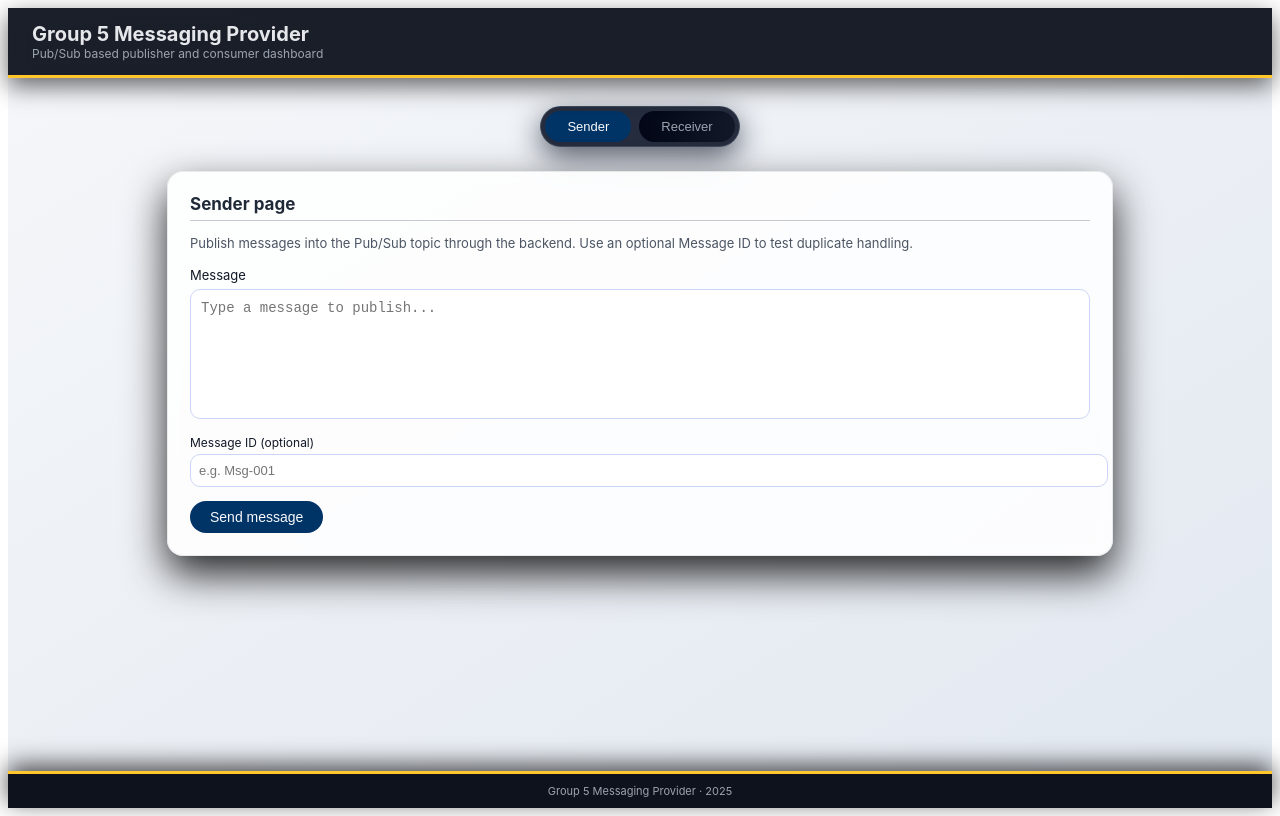
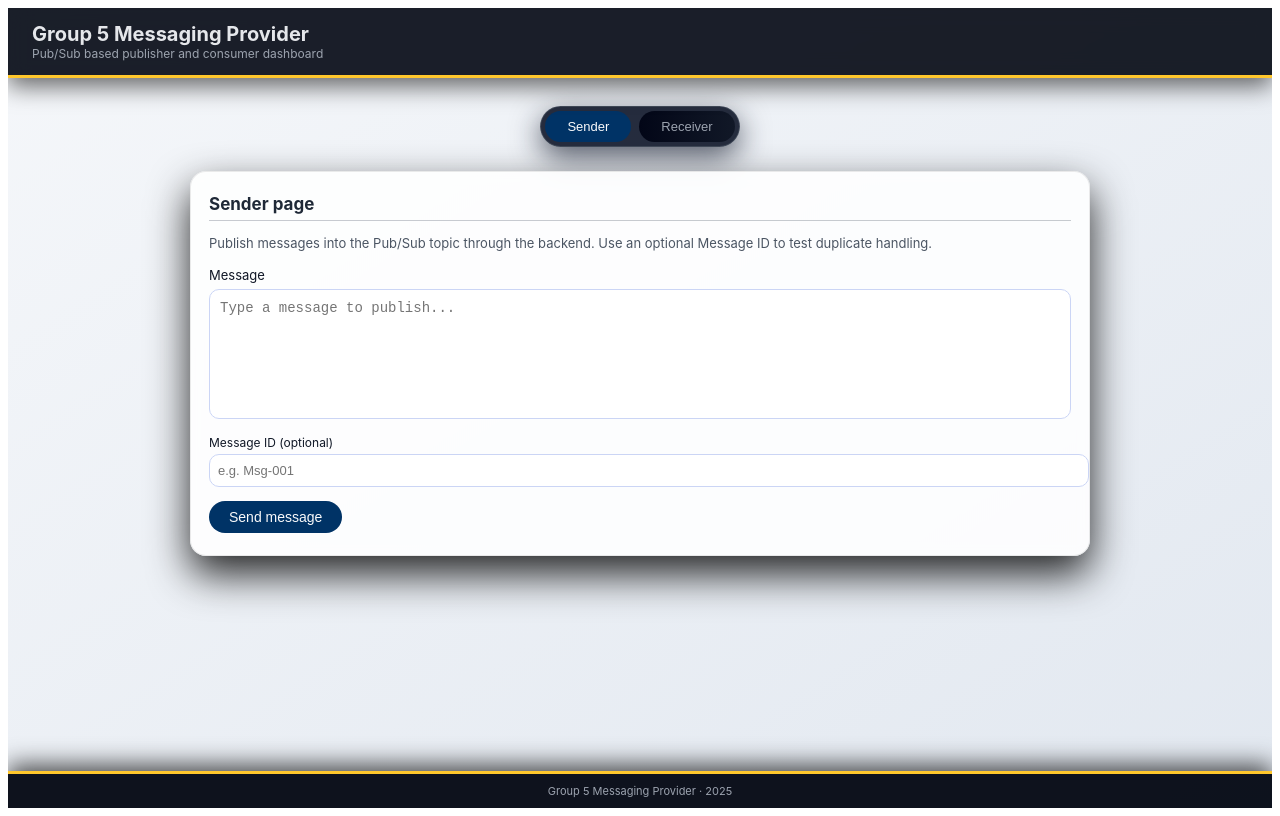
Before and after one commit to AdamChap94/IS-4880-Capstone-Project, a React (Vite) app in the folder frontend/: page / in a window 1280 px wide. Built offline with nearby package versions, Linux system fonts and the light colour scheme; no server answers.

Commit message:
Update arc.app.jsx

```diff
--- a/frontend/src/arc.app.jsx
+++ b/frontend/src/arc.app.jsx
@@ -18,6 +18,7 @@ export default function App() {
         color: "#e5e7eb",
         fontFamily:
           '-apple-system, BlinkMacSystemFont, "Segoe UI", system-ui, sans-serif',
+        overflowX: "hidden", // prevent any horizontal spill on mobile
       }}
     >
       <style>{`
@@ -72,7 +73,7 @@ export default function App() {
         </p>
       </header>
 
-      {/* Main content  */}
+      {/* Main content */}
       <div
         style={{
           maxWidth: 980,
@@ -80,15 +81,18 @@ export default function App() {
           padding: "0 16px",
           width: "100%",
           flex: 1,
+          boxSizing: "border-box",
         }}
       >
-        {/* Tabs row  */}
+        {/* Tabs row */}
         <div
           style={{
             width: "100%",
+            maxWidth: "100%",
             display: "flex",
             justifyContent: "center",
             marginBottom: 24,
+            boxSizing: "border-box",
           }}
         >
           <div
@@ -235,13 +239,15 @@ function SenderPage({ brandBlue, brandGold }) {
       style={{
         background: "rgba(255, 255, 255, 0.85)",
         backdropFilter: "blur(6px)",
-        padding: 22,
+        padding: "22px 18px",
         borderRadius: 16,
         boxShadow: "0 18px 40px rgba(0,0,0,0.85)",
         border: "1px solid rgba(0,0,0,0.08)",
         width: "100%",
         maxWidth: 900,
         margin: "0 auto",
+        boxSizing: "border-box",
+        overflowX: "hidden",
       }}
     >
       <h2
@@ -334,7 +340,6 @@ function SenderPage({ brandBlue, brandGold }) {
   );
 }
 
-
 function formatPublishTime(value) {
   if (!value) return "";
   if (typeof value === "string" && value.includes("T")) {
@@ -351,15 +356,12 @@ function ReceiverPage({ brandBlue, brandGold }) {
   const [messages, setMessages] = useState([]);
   const [loading, setLoading] = useState(false);
 
-  // pagination
   const [page, setPage] = useState(1);
   const pageSize = 10;
   const [total, setTotal] = useState(0);
 
-  // auto refresh
   const [autoRefresh, setAutoRefresh] = useState(true);
 
-  // filters
   const [filterMessageId, setFilterMessageId] = useState("");
   const [filterSource, setFilterSource] = useState("");
   const [filterPublishAt, setFilterPublishAt] = useState("");
@@ -420,6 +422,7 @@ function ReceiverPage({ brandBlue, brandGold }) {
       return () => clearInterval(id);
     }
   }, [page, autoRefresh]);
+
   function clearFilters() {
     setFilterMessageId("");
     setFilterSource("");
@@ -436,7 +439,7 @@ function ReceiverPage({ brandBlue, brandGold }) {
       style={{
         background: "rgba(255, 255, 255, 0.85)",
         backdropFilter: "blur(6px)",
-        padding: 22,
+        padding: "22px 18px",
         borderRadius: 16,
         boxShadow: "0 18px 40px rgba(0,0,0,0.85)",
         border: "1px solid rgba(0,0,0,0.08)",
@@ -445,6 +448,8 @@ function ReceiverPage({ brandBlue, brandGold }) {
         maxWidth: 900,
         marginLeft: "auto",
         marginRight: "auto",
+        boxSizing: "border-box",
+        overflowX: "hidden",
       }}
     >
       <h2
@@ -740,7 +745,6 @@ function ReceiverPage({ brandBlue, brandGold }) {
         </div>
       )}
 
-      {/* Pagination */}
       {total > pageSize && (
         <div
           style={{
```
